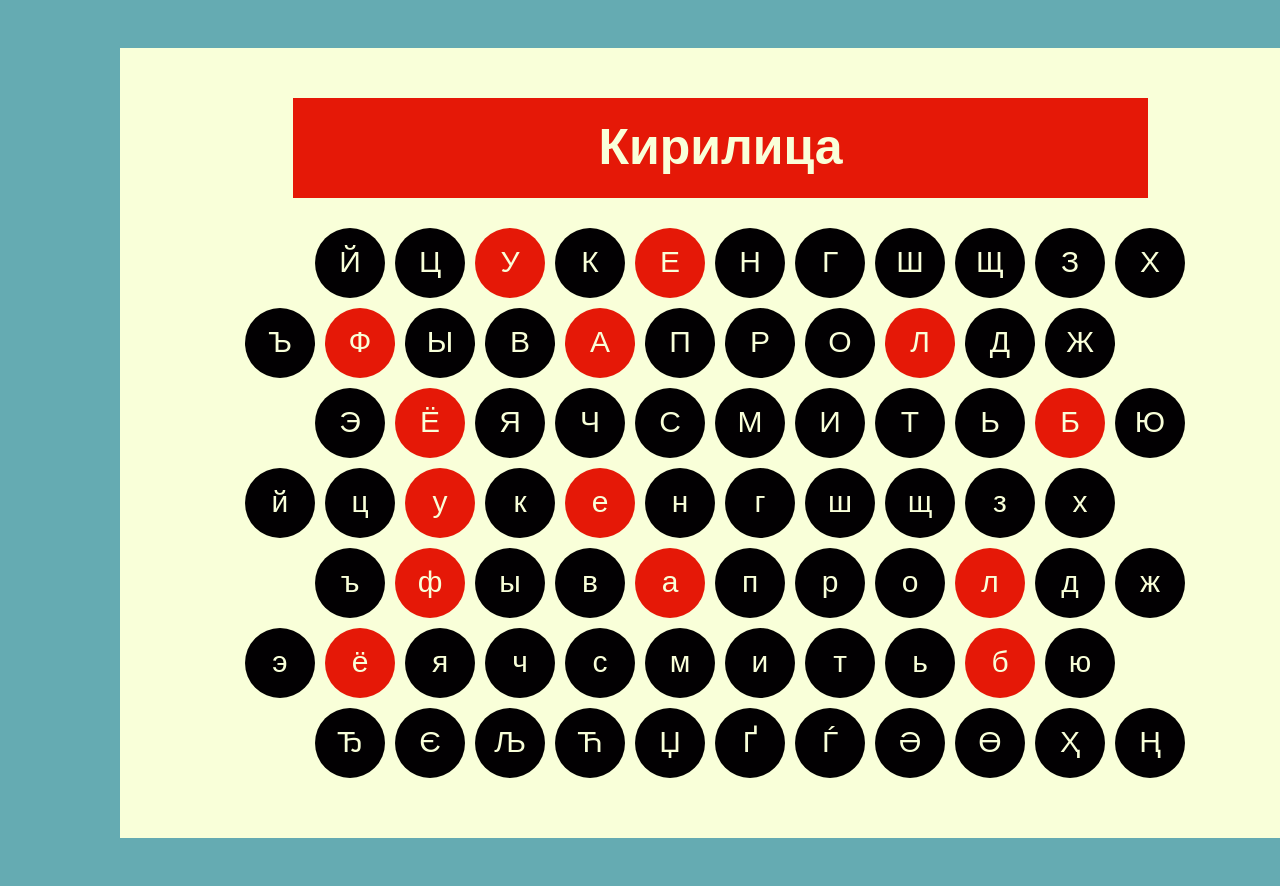
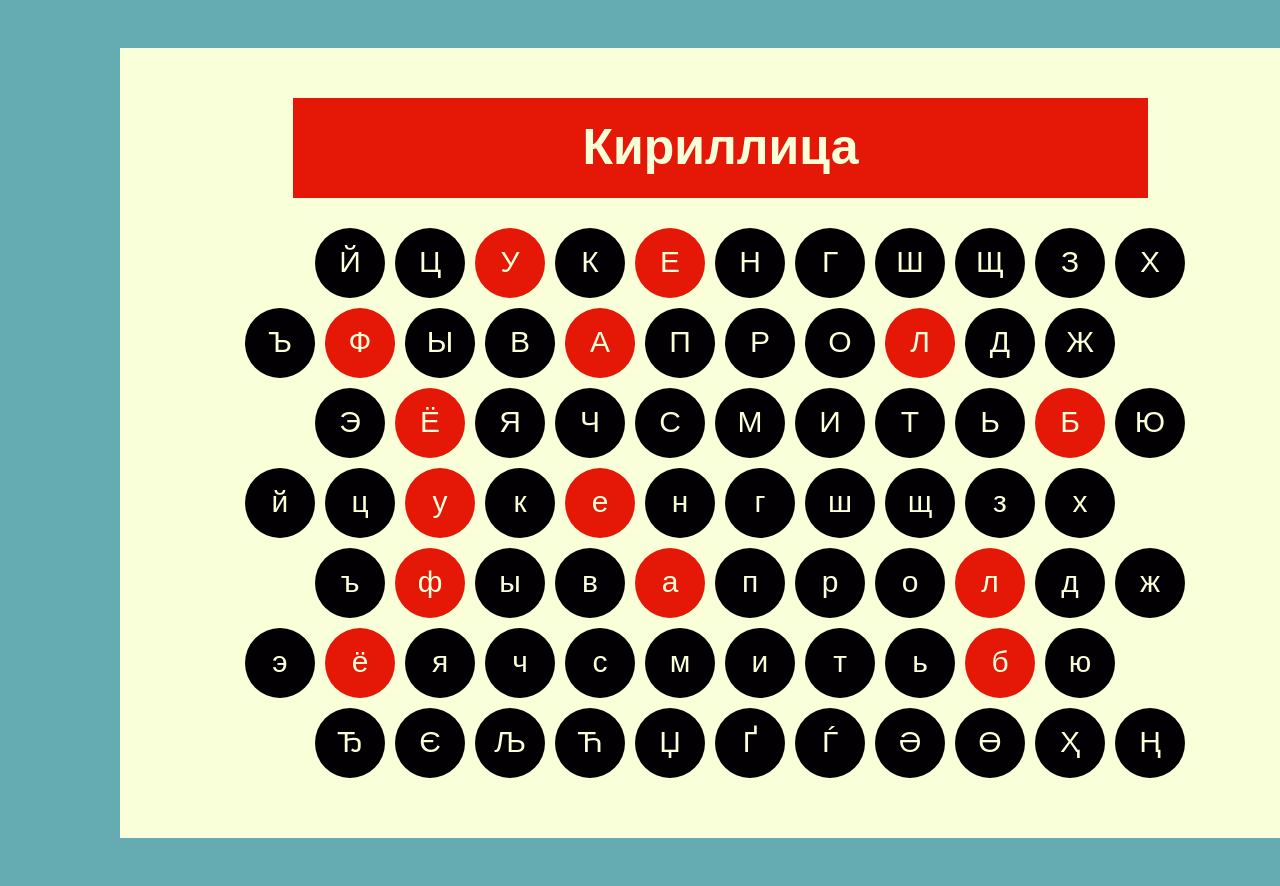
Before and after one commit to Polintics/atlas-typewriter, a plain HTML site: page index.html in a window 1280 px wide. Shown: the part 4989-5875 px from the top of the page. Drawn offline with Linux system fonts and the light colour scheme; files whose address does not match are found by name.

Commit message:
Update index.html

```diff
--- a/index.html
+++ b/index.html
@@ -72,7 +72,7 @@
           <div class="bluepart1">
             <div class="keyboard">
             <div class="box">
-              <h1>Кирилица</h1>
+              <h1>Кириллица</h1>
             </div>
             <div class="container">
               <div class="stroke end">
```
